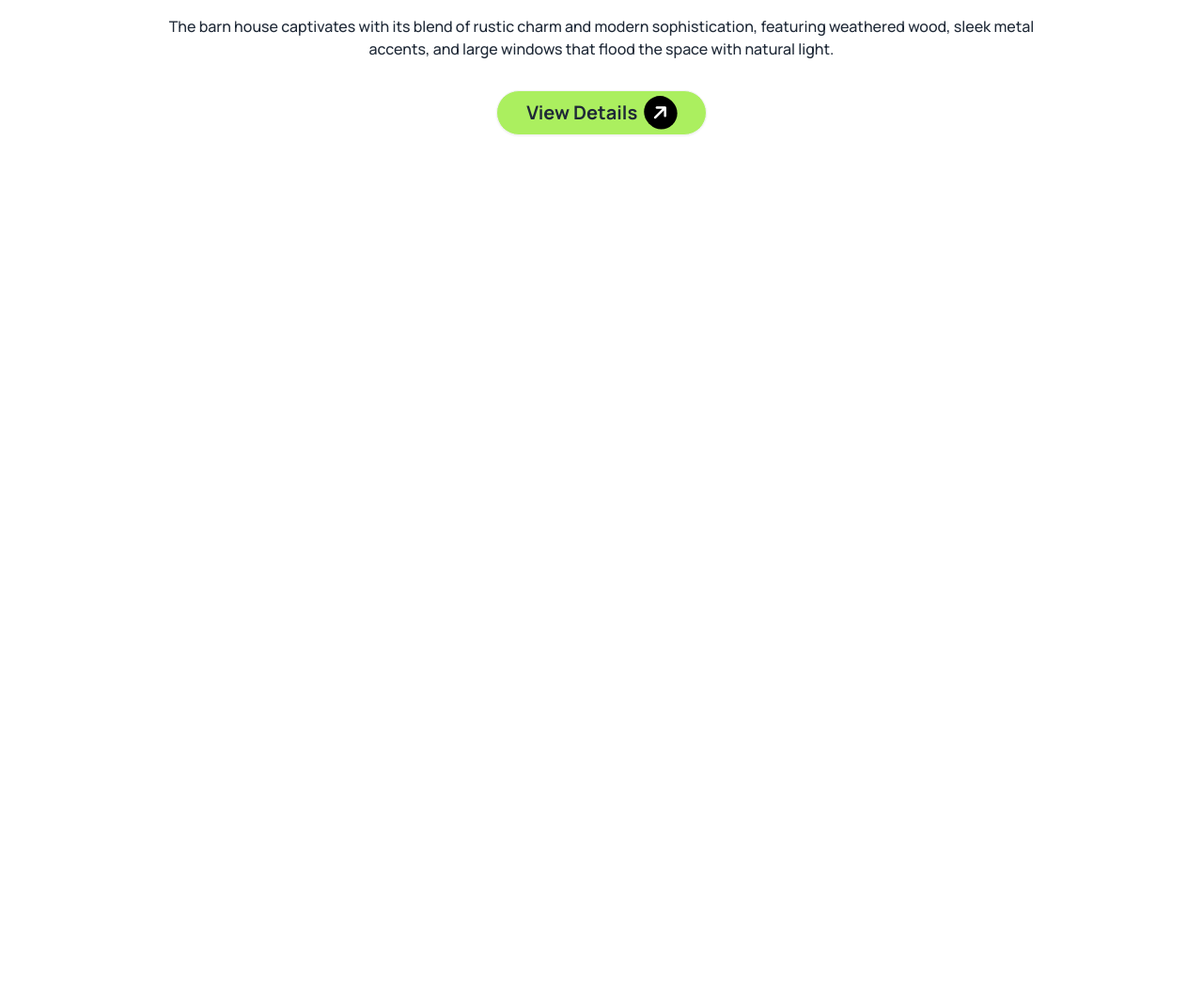
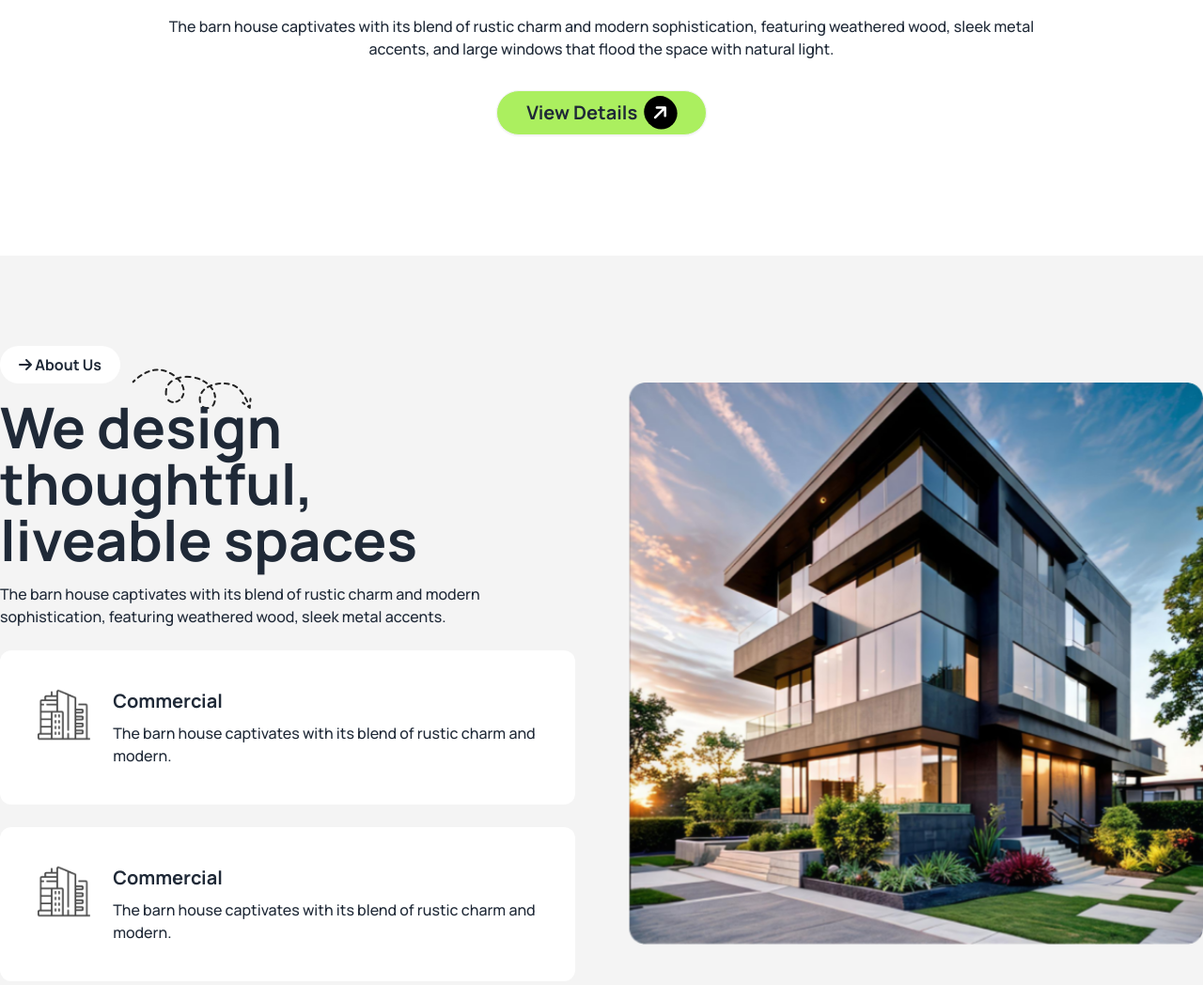
Before and after one commit to darknight-imran/assignment-3, a plain HTML site: page index.html in a window 1280 px wide. Shown: the part 744-1792 px from the top of the page at 94% size. Before the commit the page ends 1016 px from the top, so only its background shows below. Drawn offline with nearby package versions, Linux system fonts and the light colour scheme.

Commit message:
about us section added

```diff
--- a/index.html
+++ b/index.html
@@ -22,6 +22,8 @@
                         clifford: '#da373d',
                         'arrow-primary': '#ABEF5F',
                         'btn-primary': '#ABEF5F',
+                        'bg-primary': '#f4f4f4',
+                        'bg-secondary': '#FFFFFF',
                     }
                 }
             }
@@ -31,6 +33,19 @@
     <style>
         .manrope-fonts {
             font-family: "Manrope", sans-serif;
+        }
+
+        .bg-img {
+            background-image: url('/assets/Vector.png');
+            background-repeat: no-repeat;
+            background-position-y: 120px;
+            background-position-x: 140px;
+        }
+
+        @media screen and (max-width:425px) {
+            .bg-img {
+                background-image: url('');
+            }
         }
     </style>
 </head>
@@ -100,7 +115,45 @@
         </section>
     </header>
     <main>
+        <!-- about us section -->
+        <section class="bg-bg-primary bg-img">
+            <div class="md:container mx-auto grid grid-cols-1  md:grid-cols-2 items-center gap-x-14 py-24">
+                <div class="flex-1">
+                    <div class="text-center sm:text-start">
+                        <button class="text-base font-bold bg-bg-secondary px-4 py-2 w-32 rounded-full"><i
+                                class="fa fa-arrow-right text-base"></i> About Us</button>
+                        <h2 class="text-2xl lg:text-6xl font-bold py-4">We design thoughtful, <br> liveable spaces</h2>
+                        <p class="text-base font-medium">The barn house captivates with its blend of rustic charm and
+                            modern sophistication, featuring weathered wood, sleek metal accents.</p>
+                    </div>
+                    <div class="flex bg-bg-secondary p-10 rounded-xl gap-6 my-6">
+                        <div>
+                            <img src="assets/commercial.png" alt="">
+                        </div>
+                        <div>
+                            <h3 class="text-xl font-bold mb-2">Commercial</h3>
+                            <p class="text-base font-medium">The barn house captivates with its blend of rustic charm
+                                and modern.</p>
+                        </div>
+                    </div>
+                    <div class="flex bg-bg-secondary p-10 rounded-xl gap-6">
+                        <div>
+                            <img src="assets/commercial.png" alt="">
+                        </div>
+                        <div>
+                            <h3 class="text-xl font-bold mb-2">Commercial</h3>
+                            <p class="text-base font-medium">The barn house captivates with its blend of rustic charm
+                                and modern.</p>
+                        </div>
+                    </div>
 
+
+                </div>
+                <div class="flex-1">
+                    <img class="mx-auto" width="100%" src="assets/Rectangle.png" alt="">
+                </div>
+            </div>
+        </section>
     </main>
     <footer>
 
```
